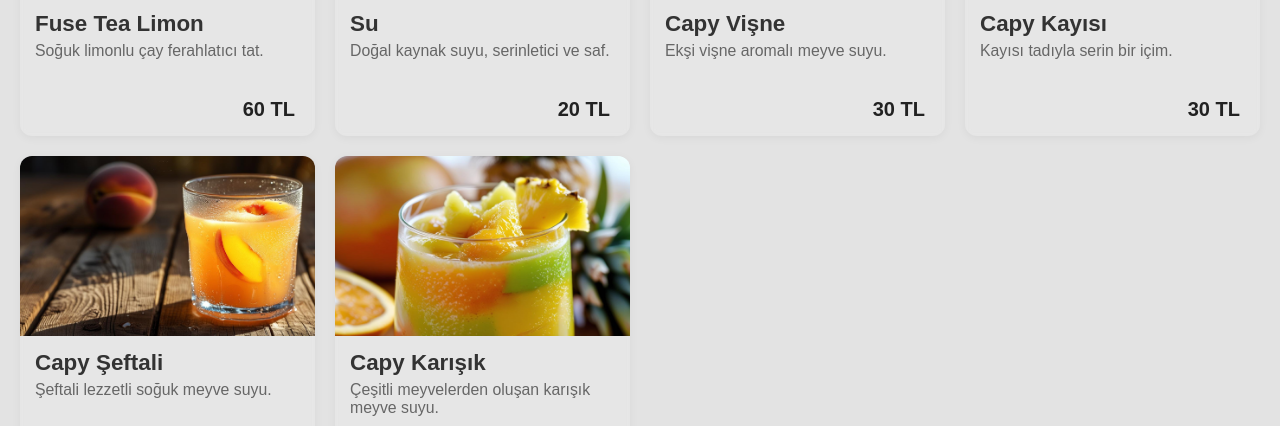
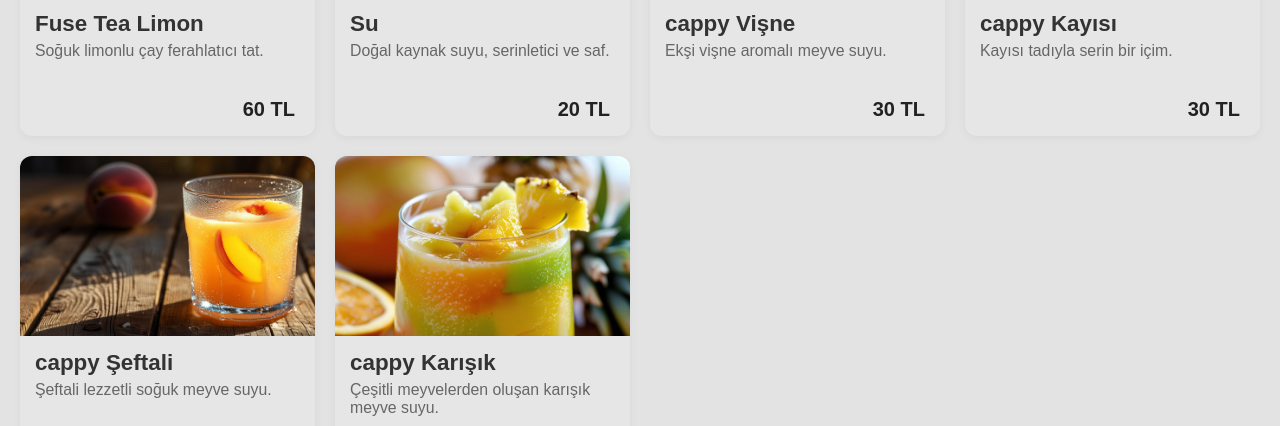
Before and after one commit to therapycafe/QrMenu, a plain HTML site: page index.html in a window 1280 px wide. Shown: the part 1356-1782 px from the top of the page. Drawn offline with Linux system fonts and the light colour scheme.

Commit message:
Update index.html

```diff
--- a/index.html
+++ b/index.html
@@ -123,33 +123,33 @@
         <span class="price">20 TL</span>
         </div>
         <div class="product">
-        <img src="images/içecekler/capyvişne.jpg" alt="Capy Vişne">
+        <img src="images/içecekler/capyvişne.jpg" alt="cappy Vişne">
         <div class="details">
-            <h3>Capy Vişne</h3>
+            <h3>cappy Vişne</h3>
             <p>Ekşi vişne aromalı meyve suyu.</p>
         </div>
         <span class="price">30 TL</span>
         </div>
         <div class="product">
-        <img src="images/içecekler/capykayısı.jpg" alt="Capy Kayısı">
+        <img src="images/içecekler/capykayısı.jpg" alt="cappy Kayısı">
         <div class="details">
-            <h3>Capy Kayısı</h3>
+            <h3>cappy Kayısı</h3>
             <p>Kayısı tadıyla serin bir içim.</p>
         </div>
         <span class="price">30 TL</span>
         </div>
         <div class="product">
-        <img src="images/içecekler/capyşeftali.jpg" alt="Capy Şeftali">
+        <img src="images/içecekler/capyşeftali.jpg" alt="cappy Şeftali">
         <div class="details">
-            <h3>Capy Şeftali</h3>
+            <h3>cappy Şeftali</h3>
             <p>Şeftali lezzetli soğuk meyve suyu.</p>
         </div>
         <span class="price">30 TL</span>
         </div>
         <div class="product">
-        <img src="images/içecekler/capykarışık.jpg" alt="Capy Karışık">
+        <img src="images/içecekler/capykarışık.jpg" alt="cappy Karışık">
         <div class="details">
-            <h3>Capy Karışık</h3>
+            <h3>cappy Karışık</h3>
             <p>Çeşitli meyvelerden oluşan karışık meyve suyu.</p>
         </div>
         <span class="price">30 TL</span>
```
